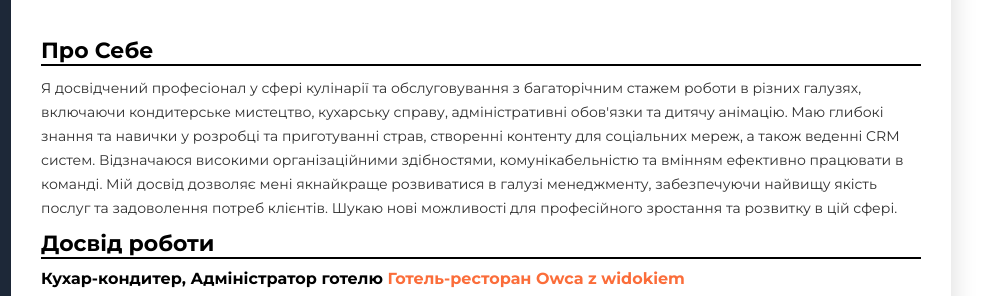
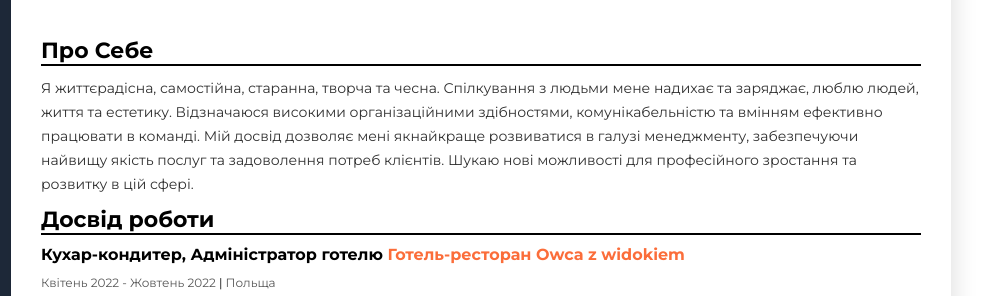
Before and after one commit to hruden/m, a plain HTML site: page index.html in a window 1280 px wide. Shown: the part 118-414 px from the top of the page, 289-1280 px from the left. Drawn offline with Linux system fonts and the light colour scheme.

Commit message:
fix summary

```diff
--- a/index.html
+++ b/index.html
@@ -45,17 +45,13 @@
         <div>
           <h2 class="title">Про Себе</h2>
           <p class="aboute-description">
-            Я досвідчений професіонал у сфері кулінарії та обслуговування з
-            багаторічним стажем роботи в різних галузях, включаючи кондитерське
-            мистецтво, кухарську справу, адміністративні обов'язки та дитячу
-            анімацію. Маю глибокі знання та навички у розробці та приготуванні
-            страв, створенні контенту для соціальних мереж, а також веденні CRM
-            систем. Відзначаюся високими організаційними здібностями,
-            комунікабельністю та вмінням ефективно працювати в команді. Мій
-            досвід дозволяє мені якнайкраще розвиватися в галузі менеджменту,
-            забезпечуючи найвищу якість послуг та задоволення потреб клієнтів.
-            Шукаю нові можливості для професійного зростання та розвитку в цій
-            сфері.
+            Я життєрадісна, самостійна, старанна, творча та чесна. Спілкування з
+            людьми мене надихає та заряджає, люблю людей, життя та естетику.
+            Відзначаюся високими організаційними здібностями, комунікабельністю
+            та вмінням ефективно працювати в команді. Мій досвід дозволяє мені
+            якнайкраще розвиватися в галузі менеджменту, забезпечуючи найвищу
+            якість послуг та задоволення потреб клієнтів. Шукаю нові можливості
+            для професійного зростання та розвитку в цій сфері.
           </p>
         </div>
         <!--Projects-->
```
